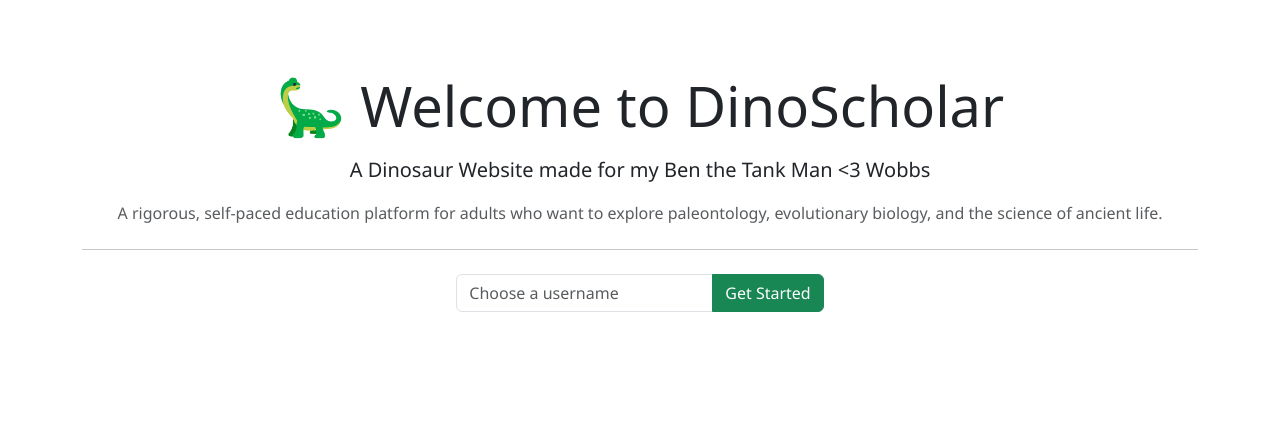
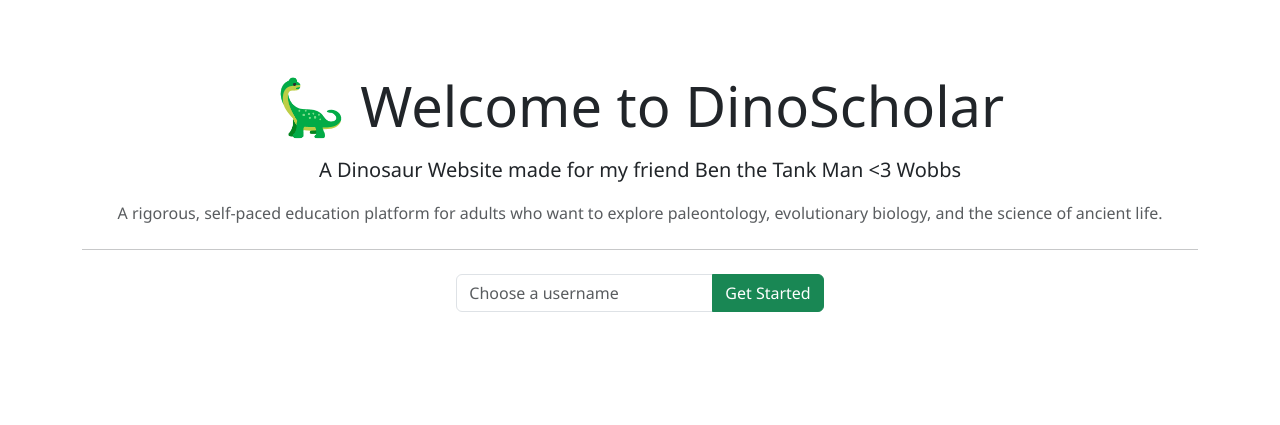
Before and after one commit to AI-Ned/DinoScholar, a Flask app: page / in a window 1280 px wide. Shown: the part 56-481 px from the top of the page. Run offline with Flask 3, Linux system fonts and the light colour scheme.

Commit message:
Grammer correction

```diff
--- a/dinoscholar/web/templates/home.html
+++ b/dinoscholar/web/templates/home.html
@@ -3,7 +3,7 @@
 {% block content %}
 <div class="text-center py-4">
     <h1>Welcome back, {{ user.username }}</h1>
-    <p class="lead">A Dinosaur Website made for my Ben the Tank Man &lt;3 Wobbs</p>
+    <p class="lead">A Dinosaur Website made for my friend Ben the Tank Man &lt;3 Wobbs</p>
     <p class="text-muted">What would you like to explore today?</p>
 </div>
 
--- a/dinoscholar/web/templates/welcome.html
+++ b/dinoscholar/web/templates/welcome.html
@@ -3,7 +3,7 @@
 {% block content %}
 <div class="text-center py-5">
     <h1 class="display-4">🦕 Welcome to DinoScholar</h1>
-    <p class="lead mt-3">A Dinosaur Website made for my Ben the Tank Man &lt;3 Wobbs</p>
+    <p class="lead mt-3">A Dinosaur Website made for my friend Ben the Tank Man &lt;3 Wobbs</p>
     <p class="text-muted">A rigorous, self-paced education platform for adults who want to explore paleontology, evolutionary biology, and the science of ancient life.</p>
     <hr class="my-4">
     <form action="{{ url_for('main.register') }}" method="post" class="d-inline-block">
```
